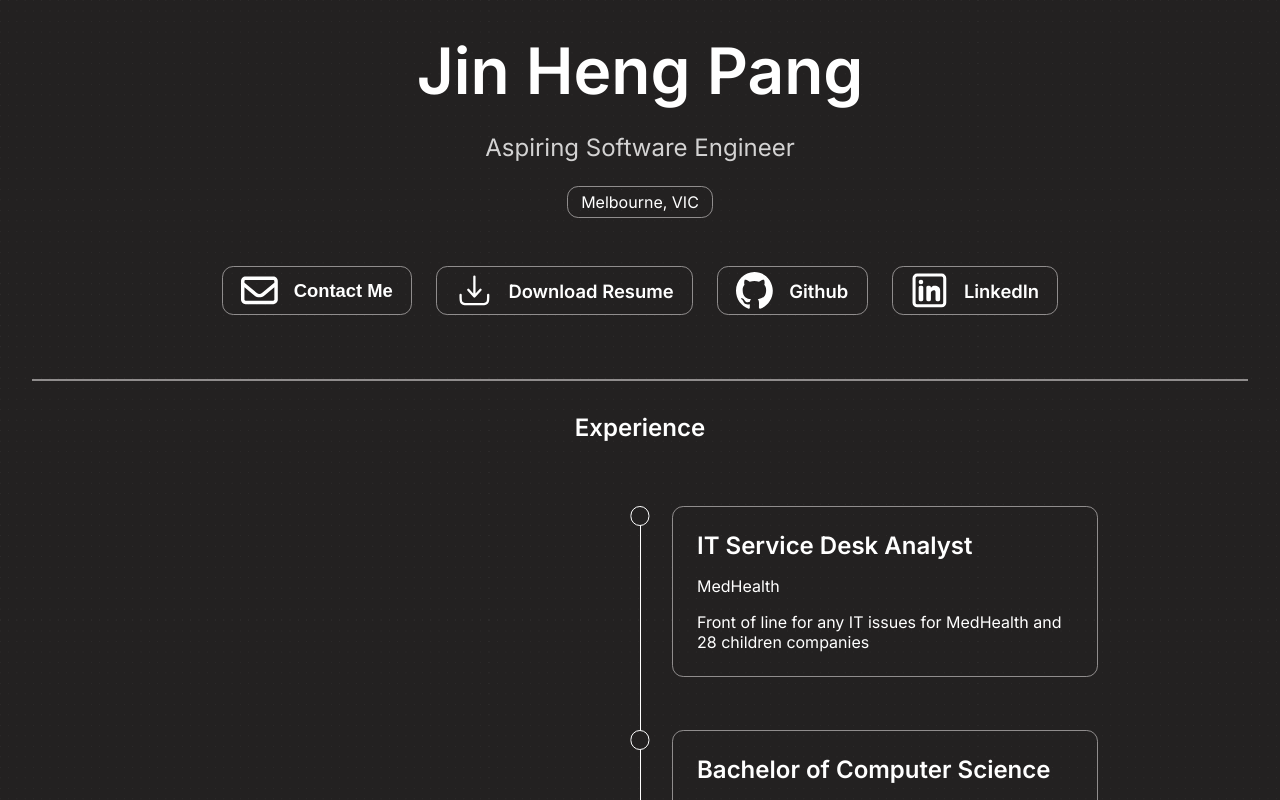
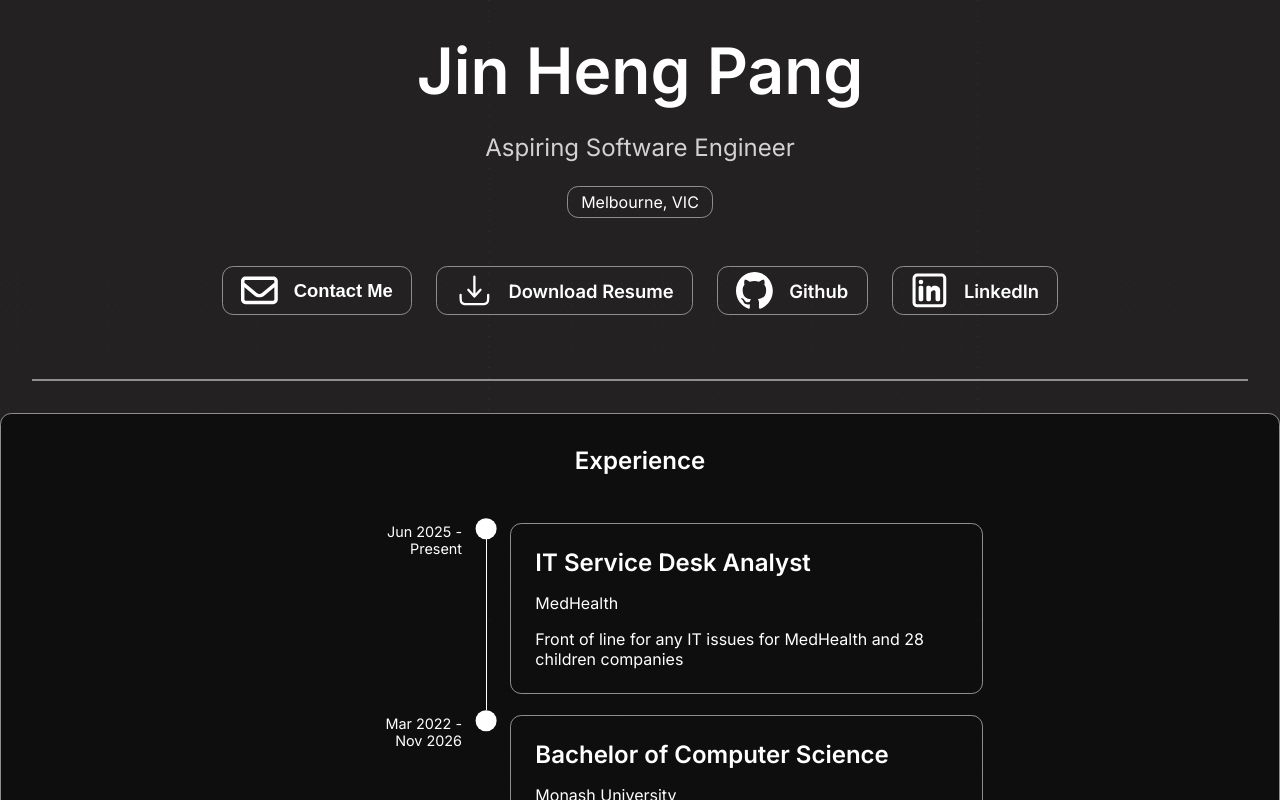
Before and after one commit to jinheng-pang/jin-portfolio, a React (Vite) app: page / in a window 1280 px wide. Shown: the top 800 px of the page. Built offline with nearby package versions, Linux system fonts and the light colour scheme.

Commit message:
Style duration into two rows

```diff
--- a/src/components/contactForm/contactForm.css
+++ b/src/components/contactForm/contactForm.css
@@ -10,7 +10,7 @@
 
 .contactForm {
   height: 70% auto;
-  width: 50%;
+  width: 40%;
   position: fixed;
   top: 50%;
   left: 50%;
@@ -139,7 +139,7 @@ input:-webkit-autofill {
   transition: background-color 9999s ease-in-out 0s;
 }
 
-@media (max-width: 700px) {
+@media (max-width: 900px) {
   .contactForm {
     width: 100%;
   }
--- a/src/components/experiences/Experience.tsx
+++ b/src/components/experiences/Experience.tsx
@@ -3,22 +3,24 @@ import MedHealth from "./experienceItems/medhealth";
 import Monash from "./experienceItems/monash";
 import ExperienceCard from "./experienceCards/ExperienceCard";
 
-import "./experience.css"
+import "./experience.css";
 
 const experiences: ExperienceProps[] = [MedHealth, Monash];
 
-
 const Experience = () => {
   return (
-    <div className="experience">
+    <div className="experience panel">
       <h2 className="heading">Experience</h2>
       <div className="timeline">
         {experiences.map((exp, idx) => (
           <li className="timelineItem" key={idx}>
-                    <time className="timelineDuration">{exp.duration}</time>
+            <time className="timelineDuration">
+              {" "}
+              <span className="start">{exp.start} -</span>
+              <span className="end">{exp.end}</span>
+            </time>
             <div className="timelineMiddle">
-                        <div className="timelinePoint">
-                        </div>
+              <div className="timelinePoint"></div>
             </div>
             <div className="timelineContent">
               <ExperienceCard {...exp} />
@@ -27,7 +29,7 @@ const Experience = () => {
         ))}
       </div>
     </div>
-  )
-}
+  );
+};
 
-export default Experience
+export default Experience;
--- a/src/components/experiences/experience.css
+++ b/src/components/experiences/experience.css
@@ -1,50 +1,63 @@
+.panel {
+    border: var(--border);
+    border-radius: var(--border-radius);
+    padding: 2em 0;
+    background: var(--dashboard-bg-color);
+}
+
 .experience {
     display: flex;
     flex-direction: column;
-    gap: 4rem;
-}
-
-.experience .heading {
-    display: flex;
     justify-content: center;
     align-items: center;
+    gap: 3rem 0;
 }
 
 .timeline {
-    display: grid;
+    display: flex;
+    flex-direction: column;
+    gap: var(--timeline-point-dimension);
+    justify-content: center;
+    align-items: stretch;
 }
 
 .timelineItem {
     display: grid;
-    grid-template-columns: 1fr 0.005rem 1fr;
-    grid-template-areas: "duration line content";
-    gap: 2rem;
+    grid-template-columns: 1fr 0.02rem 1fr 1fr;
+    gap: 1.5rem;
+}
+
+.timelineItem:last-child .timelineMiddle {
+    background: none;
+}
+
+.timelineMiddle {
+    background: var(--fill);
+    width: 0.02rem;
+
+    transform: translate(0, 1rem);
+}
+
+.timelinePoint {
+    background: var(--fill);
+    width: var(--timeline-point-dimension);
+    height: var(--timeline-point-dimension);
+
+    transform: translate(-50%, -100%);
+    border-radius: 50%;
 }
 
 .timelineDuration {
-    grid-area: duration;
-    justify-self: end;
-}
-
-.timelineMiddle {
-    position: relative;
-    grid-area: line;
-    background: var(--fill);
-    height: 14rem;
-}
-
-.timelinePoint {
-    position: absolute;
-    top: 0;
-    transform: translate(-50%, 0);
-    height: 1.2rem;
-    width: 1.2rem;
-    z-index: 1;
-    background: var(--background-color);
-    border: 0.005rem var(--border-type) var(--fill);
-    border-radius: 50%;
+    display: flex;
+    flex-direction: column;
+    justify-self: flex-end;
+    font-size: 0.9rem;
 }
 
 .timelineContent {
-    grid-area: content;
+    grid-column: span 2;
 }
+
+.end {
+    align-self: flex-end;
+}
--- a/src/components/experiences/experienceCards/ExperienceCard.css
+++ b/src/components/experiences/experienceCards/ExperienceCard.css
@@ -7,6 +7,12 @@
     border: var(--border);
     border-radius: var(--border-radius);
 
-    max-width: 70%;
+    max-width: 80%;
     padding: 1.5em;
 }
+
+@media (max-width: 900px) {
+    .card {
+        max-width: 90%;
+    }
+}
--- a/src/index.css
+++ b/src/index.css
@@ -2,7 +2,6 @@ html,
 body {
   margin: 0;
   padding: 0;
-  overflow: hidden;
   color: white;
 }
 
@@ -29,4 +28,8 @@ body {
   --border-width: 0.002rem;
   --border: var(--border-width) var(--border-type) var(--fill-secondary);
   --border-radius: 0.7rem;
+
+  --dashboard-bg-color: rgba(2, 2, 2, 0.6);
+
+  --timeline-point-dimension: 1.3rem;
 }
```
Lines whose indentation alone changed are shown as unchanged.
